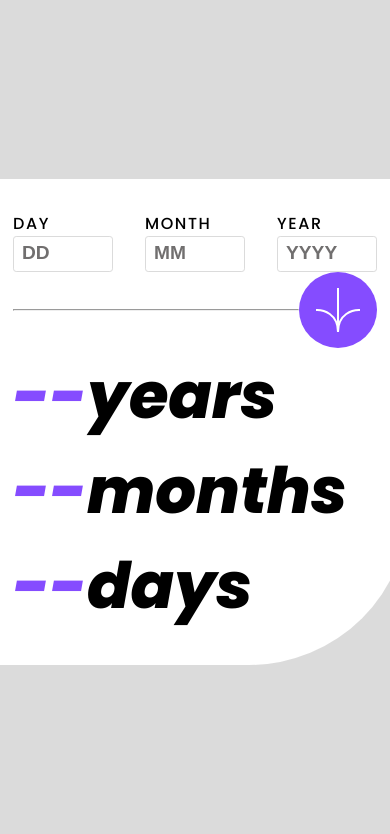
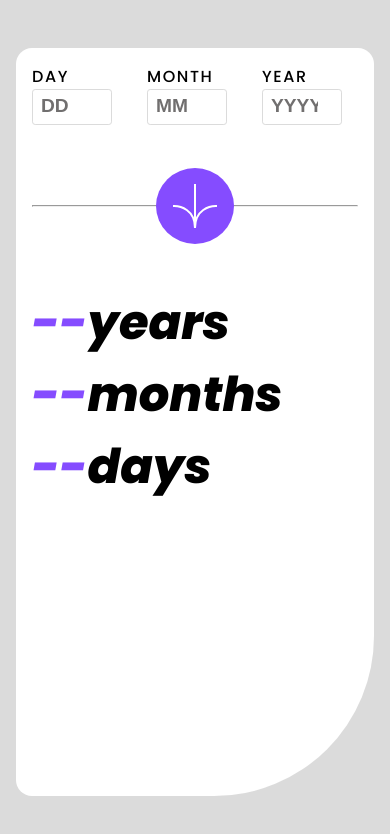
Before and after one commit to snlt11/Age-calculator, a plain HTML site: page index.html in a window 390 px wide. Drawn offline with Linux system fonts and the light colour scheme.

Commit message:
fix: desktop & mobile view

```diff
--- a/index.html
+++ b/index.html
@@ -21,14 +21,17 @@
           <div class="block">
             <label for="day">Day</label>
             <input type="number" id="day" placeholder="DD">
+            <small></small>
           </div>
           <div class="block">
             <label for="month">Month</label>
-            <input type="number" id="number" placeholder="MM">
+            <input type="number" id="month" placeholder="MM">
+            <small></small>
           </div>
           <div class="block">
             <label for="year">Year</label>
-            <input type="number" id="number" placeholder="YYYY">
+            <input type="number" id="year" placeholder="YYYY">
+            <small></small>
           </div>
         </div>
         <div class="submit-block">
@@ -37,9 +40,9 @@
         </div>
       </form>
       <div class="output">
-        <h1><span class="YY">--</span>years</h1>
-        <h1><span class="MM">--</span>months</h1>
-        <h1><span class="DD">--</span>days</h1>
+        <h1><span id="YY">--</span>years</h1>
+        <h1><span id="MM">--</span>months</h1>
+        <h1><span id="DD">--</span>days</h1>
       </div>
     </div>
   </div>
--- a/style.css
+++ b/style.css
@@ -103,3 +103,49 @@ input::placeholder {
 .output span {
     color: var(--Purple);
 }
+
+@media only screen and (max-width: 600px) {
+    body {
+        align-items: normal !important;
+        padding: 3rem 1rem;
+    }
+
+    .card {
+        width: 360px;
+        height: auto;
+    }
+
+    .container {
+        padding: 1rem;
+    }
+
+    input {
+        width: 80px;
+        margin-right: 1rem;
+    }
+
+    .form-container {
+        margin-bottom: 5rem;
+        gap: 0;
+        justify-content: space-between;
+    }
+
+    .submit-block {
+        position: relative;
+    }
+
+    .submit-btn {
+        position: absolute;
+        top: 50%;
+        left: 50%;
+        transform: translate(-50%, -50%);
+    }
+
+    .output {
+        margin-top: 5rem;
+    }
+
+    .output h1 {
+        font-size: 3rem;
+    }
+}
```
